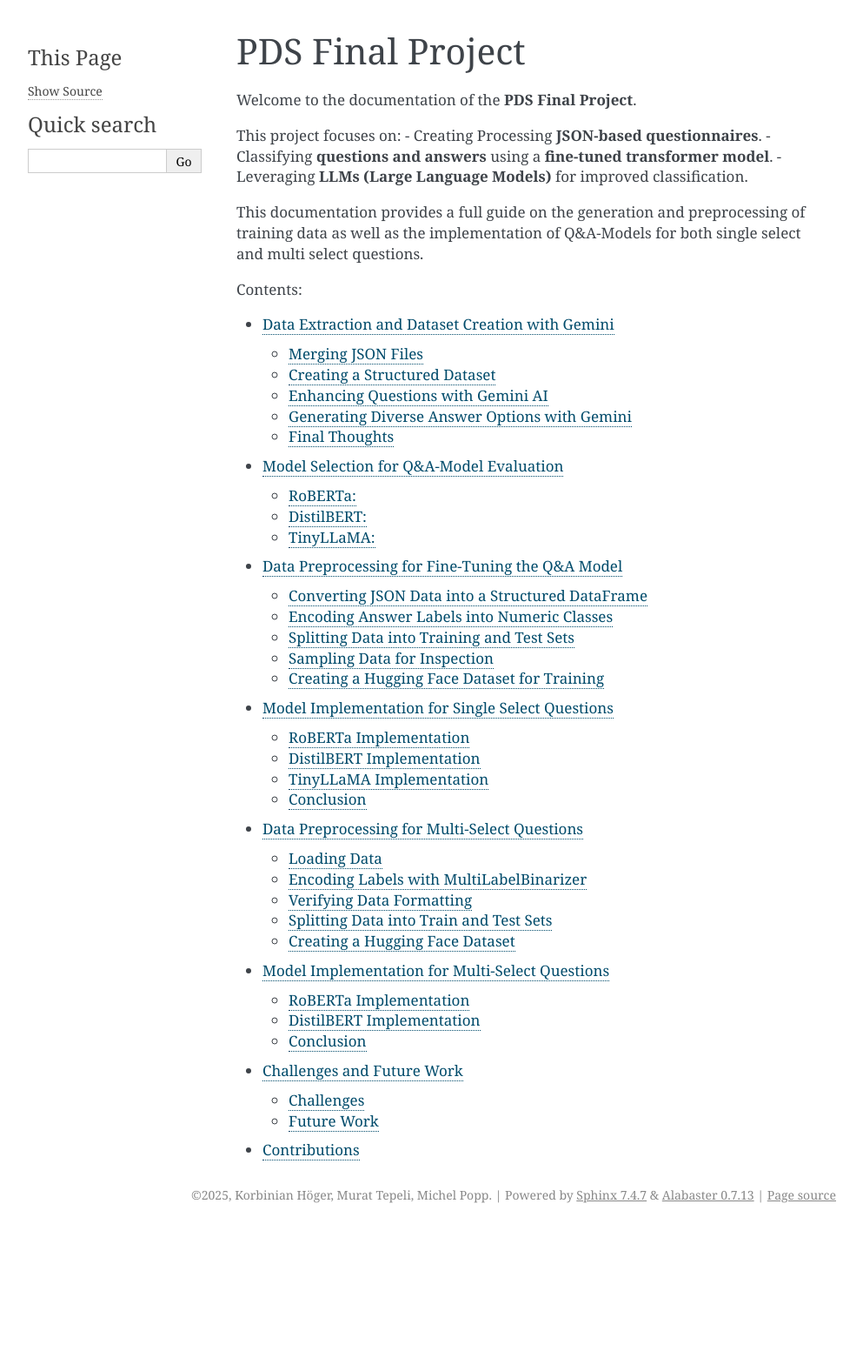
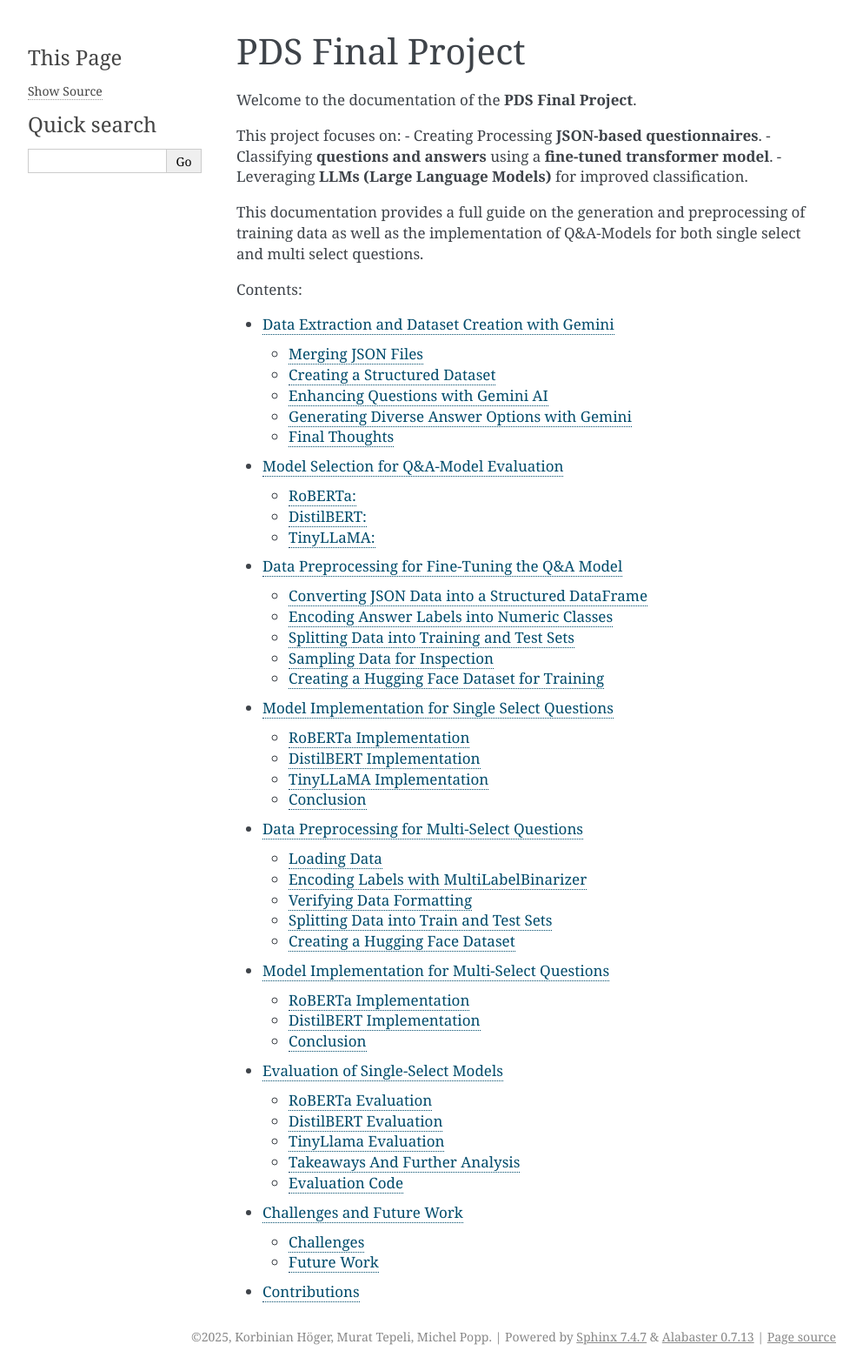
Before and after one commit to Michel-p16/PDS-Project, a Sphinx documentation site: the page built from docs/source/index.rst, in a window 1280 px wide. Shown: the whole page at 87% size, without its empty margins (148-1141 px from the left). Built offline with Sphinx 7.4.7, drawn with Linux system fonts in a browser that asks for light colours; pages that are not in the unit, such as notebooks, are missing from menus; before the commit the page ends 1413 px from its top, so only the background shows below that.

Commit message:
Update index.rst

```diff
--- a/docs/source/index.rst
+++ b/docs/source/index.rst
@@ -21,6 +21,7 @@
    single_select_implementation
    data_preprocessing_multi_select
    multi_select_implementation
-   evaluation
+   evaluation_single
+   evaluation_multi
    challanges
    development
```
